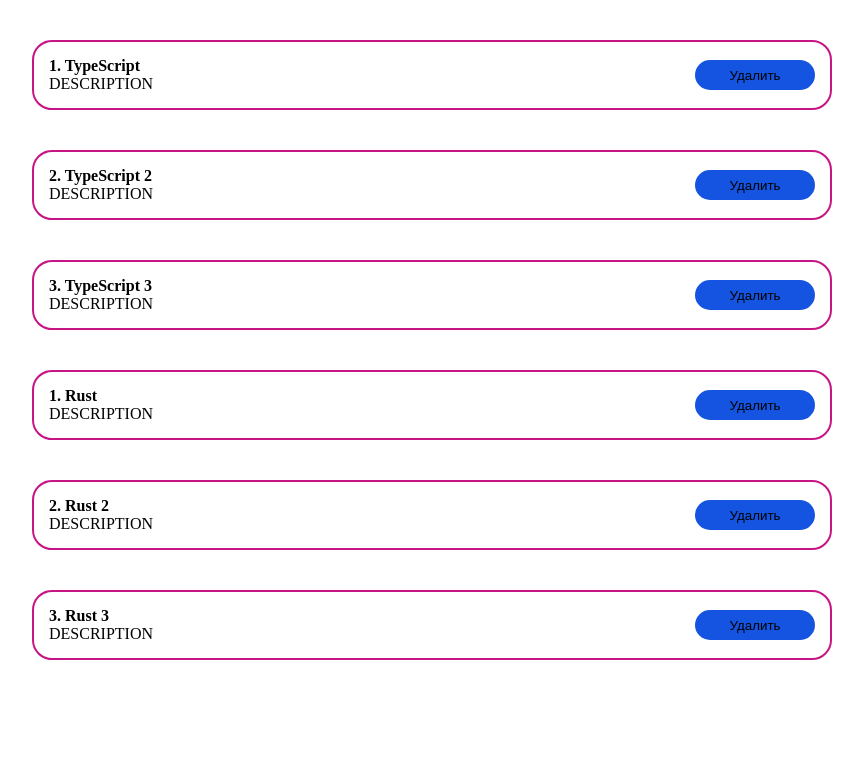
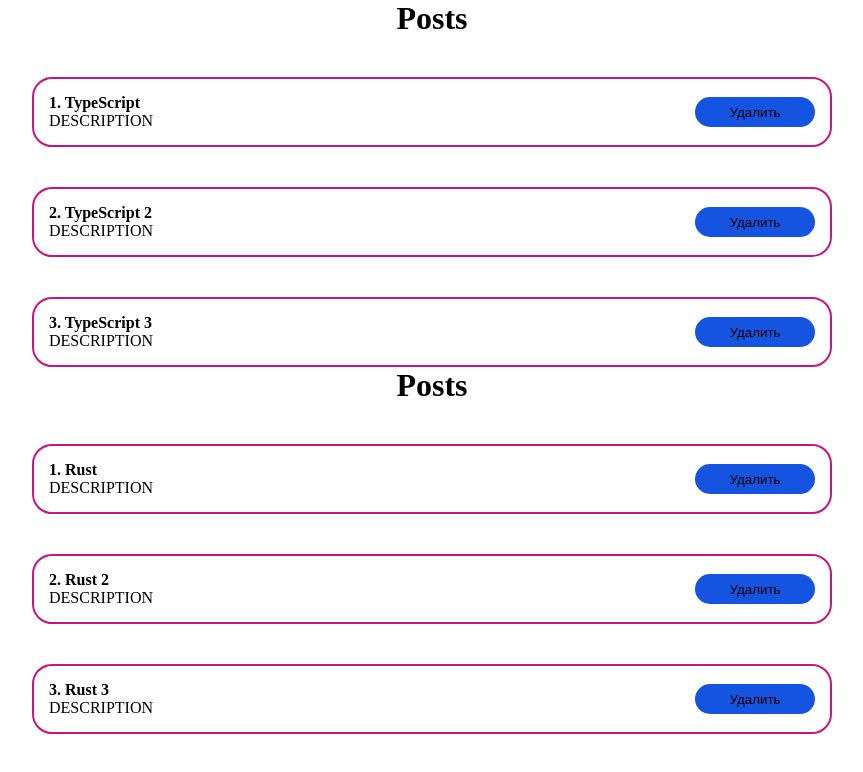
Before and after one commit to FarayW/react-learn-app, a React (Create React App) app: page / in a window 1280 px wide. Shown: the top 772 px of the page, without its empty margins (208-1071 px from the left). Built offline with nearby package versions, Linux system fonts and the light colour scheme.

Commit message:
PostList component

```diff
--- a/src/App.js
+++ b/src/App.js
@@ -1,10 +1,6 @@
 import React from 'react'
 import './styles/App.css'
-import Counter from "./components/Counter";
-import ClassCounter from "./components/ClassCounter";
-import CounterMult from "./components/CounterMult";
-import TextInput from "./components/TextInput";
-import PostItem from "./components/PostItem";
+import PostList from "./components/PostList";
 
 function App() {
 
@@ -23,17 +19,8 @@ function App() {
 
 
     return (<div className="App">
-        {
-            posts.map((post) => (
-                <PostItem key={post.id} post={post} />
-            ))
-        }
-
-        {
-            posts2.map((post) => (
-                <PostItem key={post.id} post={post} />
-            ))
-        }
+        <PostList posts={posts} />
+        <PostList posts={posts2} />
     </div>);
 }
 
--- /dev/null
+++ b/src/components/PostList.jsx
@@ -0,0 +1,18 @@
+import React from 'react';
+import PostItem from "./PostItem";
+
+
+const PostList = ({posts}) => {
+    return (
+        <div>
+            <h1>Posts</h1>
+            {
+                posts.map((post) => (
+                    <PostItem key={post.id} post={post} />
+                ))
+            }
+        </div>
+    );
+};
+
+export default PostList;
--- a/src/styles/App.css
+++ b/src/styles/App.css
@@ -48,3 +48,7 @@
     transition: 0.05s linear;
     margin-right: 10px;
 }
+
+h1 {
+    text-align: center;
+}
```
